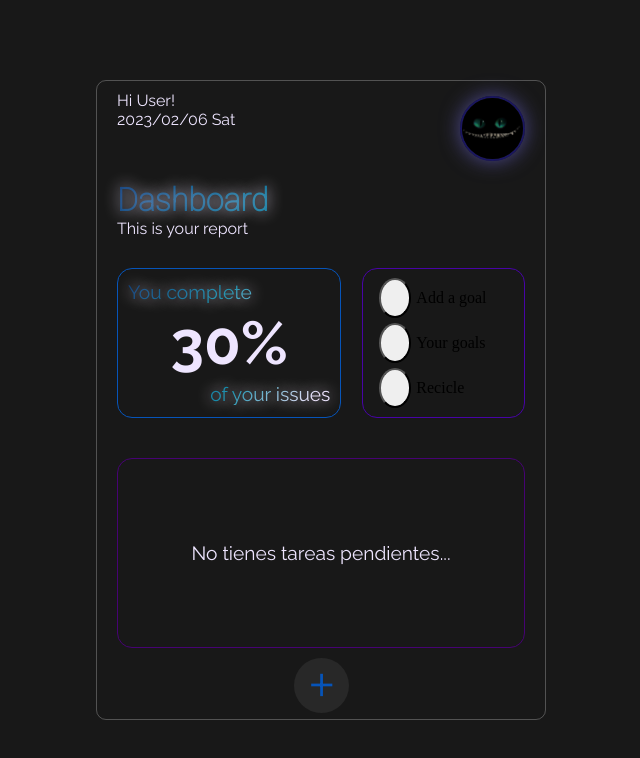
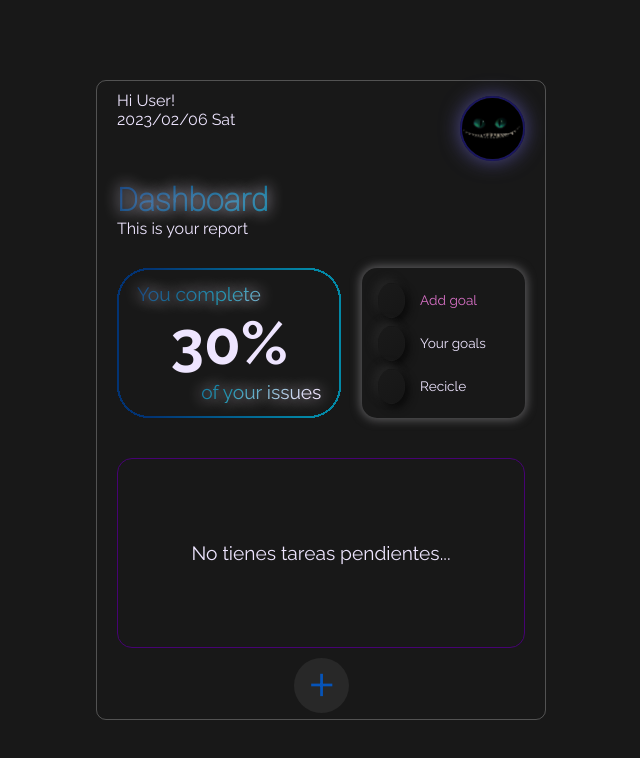
Before and after one commit to BNAStudio/todo-list, a React (Vite) app: page / in a window 1280 px wide. Shown: the top 758 px of the page, without its empty margins (319-959 px from the left). Built offline with nearby package versions, Linux system fonts and the light colour scheme.

Commit message:
feat(components): update styles components
styles: Cards.jsx | Task.jsx | adding variables | create: mixin border gradient generator

```diff
--- a/src/components/Cards/Cards.jsx
+++ b/src/components/Cards/Cards.jsx
@@ -12,18 +12,18 @@ export const Cards = () => {
             <div className={`${css.card} ${css["goals-card"]}`}>
                 <div className={css["c-btn"]}>
                     <button
+                        className={css.btn}
                         id="add-goal-btn"
-                        className={css.btn}
                     ></button>
                     <label
-                        className={css["label-btn"]}
-                        htmlFor="add-goal-btn">Add a goal</label>
+                        className={`${css["label-btn"]} ${css["add-label-btn"]}`}
+                        htmlFor="add-goal-btn">Add goal</label>
                 </div>
 
                 <div className={css["c-btn"]}>
                     <button
+                        className={css.btn}
                         id="your-goals"
-                        className={css.btn}
                     ></button>
                     <label
                         className={css["label-btn"]}
@@ -32,8 +32,8 @@ export const Cards = () => {
 
                 <div className={css["c-btn"]}>
                     <button
+                        className={css.btn}
                         id="recicle"
-                        className={css.btn}
                     ></button>
                     <label
                         className={css["label-btn"]}
--- a/src/components/Cards/Cards.module.scss
+++ b/src/components/Cards/Cards.module.scss
@@ -9,7 +9,6 @@
 	min-width: 300px;
 	height: 150px;
 	margin: 20px 0;
-}
 
 	.card {
 		display: flex;
@@ -17,59 +16,87 @@
 		justify-content: center;
 		align-items: center;
 		align-content: space-between;
-	gap: 5px;
+		// gap: 8px;
 		border-radius: 15px;
 	}
 
+	/*--- Progress card ---*/
 	.progress-card {
 		justify-content: center;
 		display: flex;
 		width: 55%;
 		min-width: 150px;
 		height: 100%;
-	padding: 10px;
-	border: 1px solid var(--complementary);
+		padding: 20px;
+		// border: 1px solid var(--complementary);
+		background: none;
+		border: none;
+		gap: 3px;
+		@include gradient_border(
+			var(--gradient-dark-blue),
+			var(--gradient-mid-blue),
+			var(--gradient-light-blue)
+		);
 	}
-.progress-card p:nth-child(1),
-.progress-card p:nth-child(3) {
+	& p:nth-child(1),
+	& p:nth-child(3) {
 		width: 100%;
 		@include font_color--gradient(gradient_blue);
 		@include text_style(h3, var(--light));
 	}
-.progress-card p:nth-child(1) {
+	& p:nth-child(1) {
 		text-align: left;
 	}
-.progress-card p:nth-child(2) {
+	& p:nth-child(2) {
 		@include text_style(h1, var(--light));
 		font-size: 60px;
 		font-weight: 600;
 		text-align: center;
 	}
-.progress-card p:nth-child(3) {
+	& p:nth-child(3) {
 		text-align: right;
 	}
 
+	/*--- Goals card ---*/
 	.goals-card {
-	border: 1px solid var(--secundary-hover);
+		background: var(--dark);
 		min-width: 100px;
 		width: 40%;
 		height: 100%;
+		box-shadow: var(--box-shadow-soft);
+		transition: box-shadow 700ms;
+		gap: 8px;
 	}
-
 	.c-btn {
 		display: flex;
-	column-gap: 5px;
+		column-gap: 15px;
 		align-items: center;
 		justify-content: center;
 		width: 80%;
 	}
-
 	.label-btn {
 		width: 90%;
+		font-family: var(--font-raleway);
+		font-size: 0.85rem;
+		color: var(--light);
+		cursor: pointer;
+	}
+	.add-label-btn {
+		color: var(--contrast);
 	}
 
 	.btn {
-	width: 40px;
-	height: 40px;
+		width: 35px;
+		height: 35px;
+		cursor: pointer;
 		border-radius: 50%;
+		border: 1px solid transparent;
+		@include neumorphism_A;
+		&:active {
+			@include neumorphism_B;
 		}
+		&:active label {
+			color: red;
+		}
+	}
+}
--- a/src/components/Task/Task.module.scss
+++ b/src/components/Task/Task.module.scss
@@ -65,7 +65,7 @@
 	align-items: center;
 	border-radius: 15px;
 	border: 1px solid var(--primary);
-	overflow-y: scroll;
+	overflow-y: auto;
 	overflow-x: hidden;
 	width: 100%;
 	height: 190px;
--- a/src/styles/settings/variables.scss
+++ b/src/styles/settings/variables.scss
@@ -3,16 +3,27 @@
 	--primary-hover: #9753f7;
 	--secundary: #1b0140;
 	--secundary-hover: #4703a6;
+
+	--gradient-dark-purple: rgba(13, 1, 38, 1);
+	--gradient-mid-purple: rgba(2, 51, 115, 1);
+	--gradient-light-purple: rgba(235, 140, 218, 1);
+
 	--complementary: #0654b9;
 	--complementary-hover: #0388a6;
 	--glass-blue: rgba(3, 41, 90, 0.5);
 	--dark-blue: #1a165f;
 	--dark-blue-light: #4e4a8f;
+
+	--gradient-dark-blue: rgba(2, 51, 115, 1);
+	--gradient-mid-blue: rgba(3, 136, 166, 1);
+	--gradient-light-blue: rgba(238, 229, 255, 1);
+
 	--light-dark: rgba(255, 255, 255, 0.25);
 	--dark: #181818;
 	--medium-dark: #282828;
 	--light: #eee5ff;
 	--medium-light: #9e9d9e;
+
 	--alert: #ff3333;
 	--contrast: #d971c7;
 
@@ -31,25 +42,21 @@
 
 	--input-gradient: linear-gradient(
 		90deg,
-		rgba(6, 19, 44, 0.9) 0%,
-		rgba(28, 54, 105, 0.9) 100%
+		var(--gradient-dark-blue) 0%,
+		var(--gradient-mid-blue) 100%
 	);
 	--blue-gradient: linear-gradient(
 		133deg,
-		rgba(2, 51, 115, 1) 0%,
-		rgba(3, 136, 166, 1) 50%,
-		rgba(238, 229, 255, 1) 90%
+		var(--gradient-dark-blue) 0%,
+		var(--gradient-mid-blue) 50%,
+		var(--gradient-light-blue) 90%
 	);
 	--purple-gradient: linear-gradient(
 		140deg,
-		rgba(13, 1, 38, 1) 30%,
-		rgba(2, 51, 115, 1) 70%,
-		rgba(235, 140, 218, 1) 90%
+		var(--gradient-dark-purple) 30%,
+		var(--gradient-mid-purple) 70%,
+		var(--gradient-light-purple) 90%
 	);
 
 	--text-shadow: 0px 0px 15px var(--light);
-
-	--border-neu-left: 20px 20px 60px var(--dark),
-		-20px -20px 60px var(--medium-dark);
-	--border-neu-right: -20px -20px 60px #bebebe, 20px 20px 60px #ffffff;
 }
--- a/src/styles/tools/mixins.scss
+++ b/src/styles/tools/mixins.scss
@@ -1,3 +1,63 @@
+@mixin gradient_border(
+	$gradient_color_1,
+	$gradient_color_2,
+	$gradient_color_3
+) {
+	$gradient-colors: $gradient_color_1, $gradient_color_2, $gradient_color_3;
+	$gradient-positions: 0%, 100%;
+	$gradient-sizes: 32px 32px, calc(100% - 64px) 2px, 32px 32px,
+		2px calc(100% - 64px);
+	$gradient-positions-x: left, center, right, right, right, center, left, left;
+	$gradient-positions-y: top, top, top, center, bottom, bottom, bottom, center;
+	$gradient-directions: to right, to bottom, to left, to top;
+	background-image: radial-gradient(
+			circle at 100% 100%,
+			transparent 30px,
+			$gradient_color_1 30px,
+			$gradient_color_1 32px,
+			transparent 32px
+		),
+		linear-gradient(to right, $gradient_color_1, $gradient_color_2),
+		radial-gradient(
+			circle at 0% 100%,
+			transparent 30px,
+			$gradient_color_2 30px,
+			$gradient_color_2 32px,
+			transparent 32px
+		),
+		linear-gradient(to bottom, $gradient_color_2, $gradient_color_2),
+		radial-gradient(
+			circle at 0% 0%,
+			transparent 30px,
+			$gradient_color_2 30px,
+			$gradient_color_2 32px,
+			transparent 32px
+		),
+		linear-gradient(to left, $gradient_color_2, $gradient_color_1),
+		radial-gradient(
+			circle at 100% 0%,
+			transparent 30px,
+			$gradient_color_1 30px,
+			$gradient_color_1 32px,
+			transparent 32px
+		),
+		linear-gradient(to top, $gradient_color_1, $gradient_color_1);
+	background-size: 32px 32px, calc(100% - 64px) 2px, 32px 32px,
+		2px calc(100% - 64px);
+	background-position: top left, top center, top right, center right,
+		bottom right, bottom center, bottom left, center left;
+	background-repeat: no-repeat;
+}
+
+@mixin neumorphism_A() {
+	background: linear-gradient(145deg, #1a1a1a, #161616);
+	box-shadow: 4px 4px 9px #0a0a0a, -4px -4px 9px #262626;
+}
+@mixin neumorphism_B() {
+	background: #181818;
+	box-shadow: inset 4px 4px 9px #0a0a0a, inset -4px -4px 9px #262626;
+}
+
 @mixin glass_effect() {
 	background: rgba(2, 6, 8, 0.65);
 	box-shadow: 0 8px 32px 0 var(--light);
@@ -79,21 +139,3 @@
 		}
 	}
 }
-
-/*
-.main-title {
-	@include text_style(h1, var(--light));
-}
-.sub-title {
-	@include text_style(h2, var(--light));
-}
-.text-bold {
-	@include text_style(h3, var(--light));
-}
-.paragraph {
-	@include text_style(p, var(--light));
-}
-.tag-selector {
-	@include tag_selector(var(--alert));
-}
-*/
```
Lines whose indentation alone changed are shown as unchanged.
